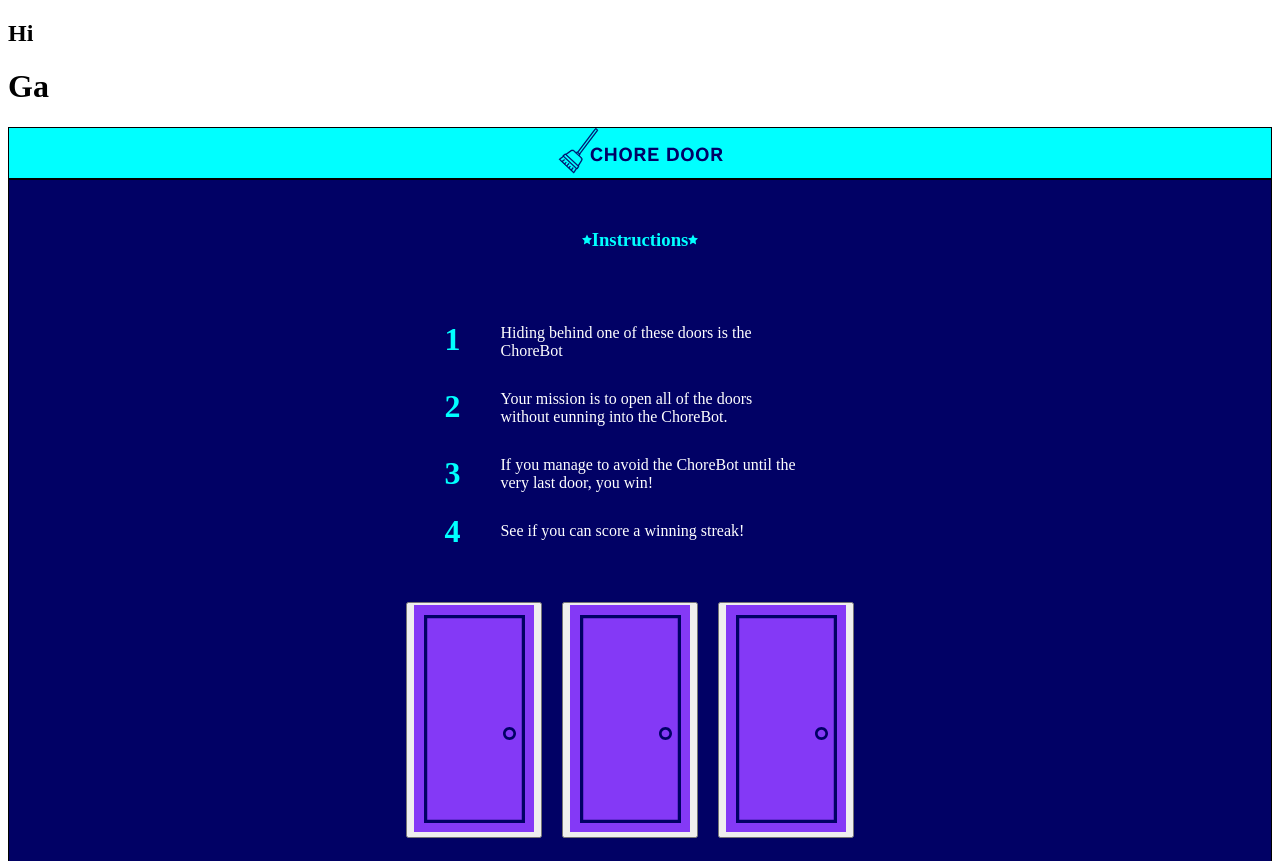
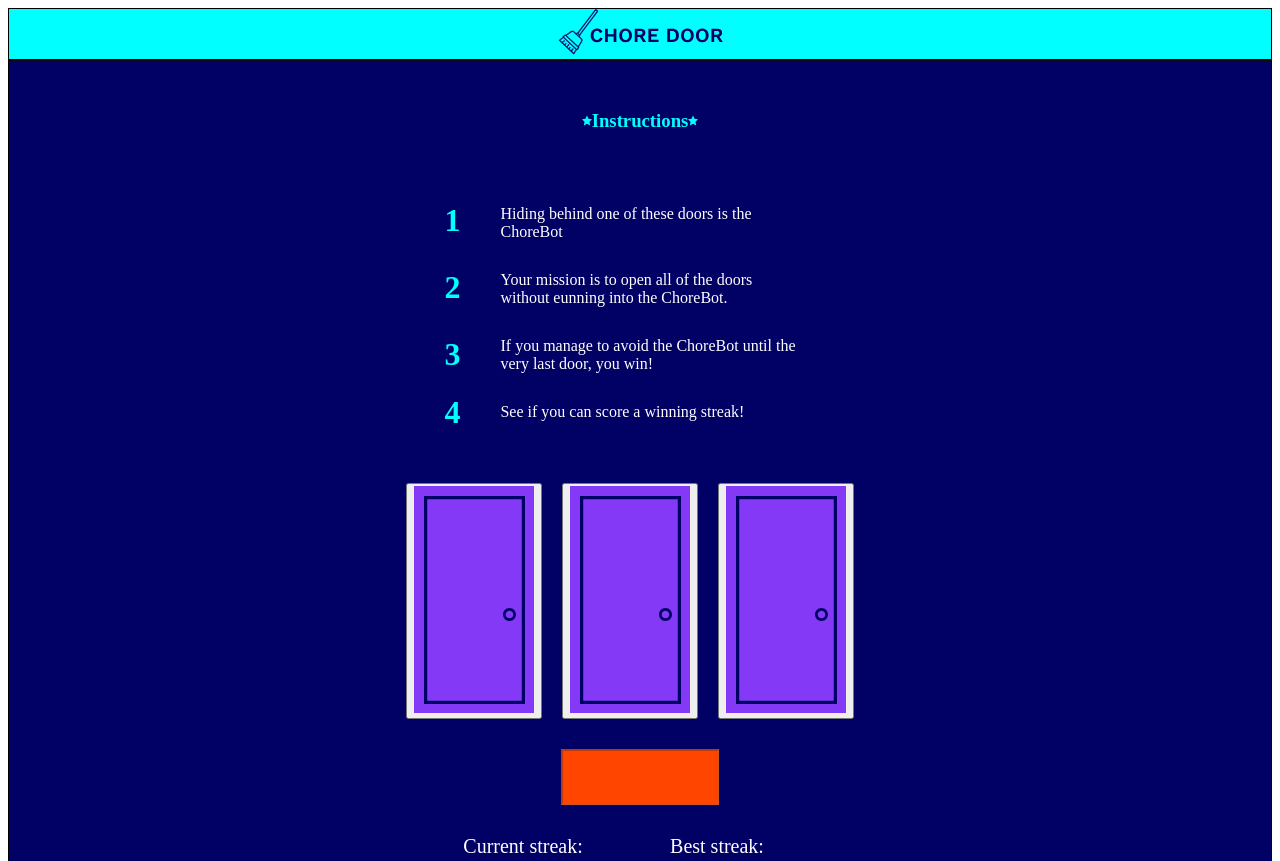
Before and after one commit to nguyenthivananh-vanh/Game, a plain HTML site: page index.html in a window 1280 px wide. Shown: the top 861 px of the page. Drawn offline with Linux system fonts and the light colour scheme.

Commit message:
change index

```diff
--- a/index.html
+++ b/index.html
@@ -80,8 +80,8 @@
 </head>
 
 <body>
-    <h2>Hi</h2>
-    <h1>Ga</h1>
+
+
     <!-- header -->
     <div class="header">
         <img src="./images/logo.svg" alt="">
```
